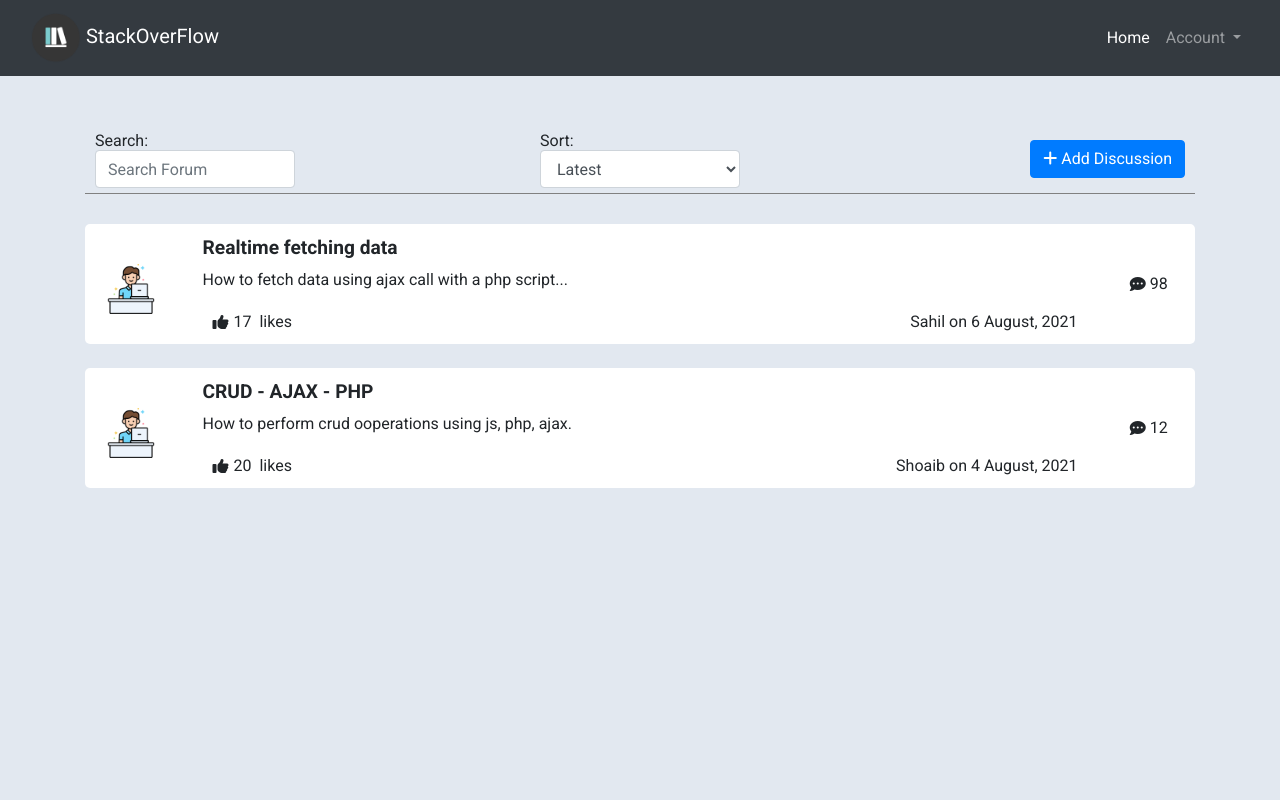
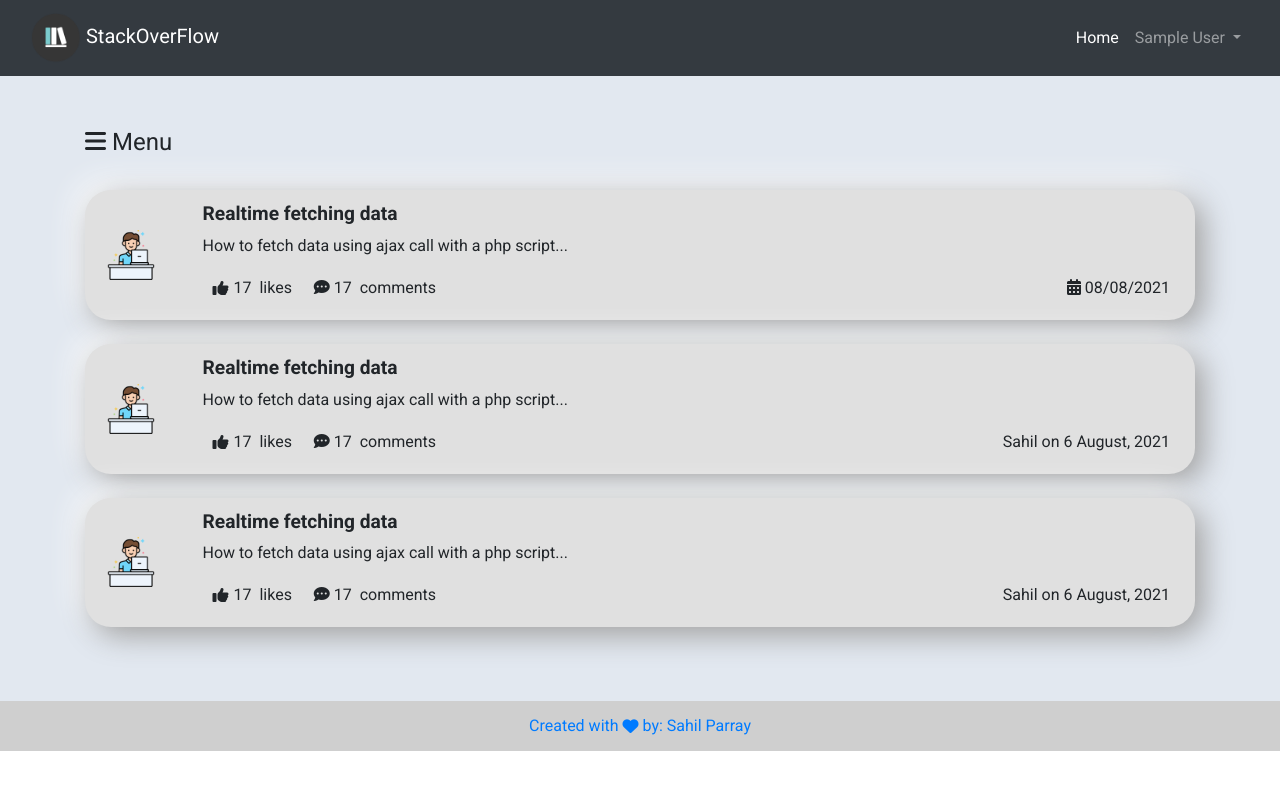
Before and after one commit to s4hil/icsc-stackoverflow, a PHP site: page /home.php in a window 1280 px wide. Run offline with PHP 8.4, Linux system fonts and the light colour scheme; the visitor is signed in with stand-in values (Sample User, id 1); some libraries are stand-ins or nearby versions.

Commit message:
modified ui

```diff
--- /dev/null
+++ b/assets/components/footer.php
@@ -0,0 +1,3 @@
+<footer class="copyrights">
+Created with&nbsp;<i class="fas fa-heart"></i>&nbsp;by:<a href="https://sahilparray.tech">&nbsp;Sahil Parray</a>
+</footer>
--- a/assets/components/navbar.php
+++ b/assets/components/navbar.php
@@ -15,7 +15,7 @@
 
         <li class="nav-item dropdown">
           <a class="nav-link dropdown-toggle" href="#" id="accountSetting" role="button" data-bs-toggle="dropdown" aria-expanded="false">
-            Account
+          <?php echo $_SESSION['userName']; ?>
           </a>
           <ul class="dropdown-menu" aria-labelledby="accountSetting" style="margin-left: -70px;">
             <li>
--- a/assets/css/common.css
+++ b/assets/css/common.css
@@ -13,6 +13,8 @@
 	--mid-dark: #1C5C87;
 	--bright: #fff;
 	--danger: #d9534f;
+	--light-blue: #e2e8f0;
+	--dark-grey: #343a40;
 }
 
 .copyrights {
--- a/assets/css/home.css
+++ b/assets/css/home.css
@@ -1,9 +1,8 @@
 :root {
-	--discussion-box-height: 120px;
+	--discussion-box-height: 100%;
 }
 .wrapper {
-	background: #e2e8f0;
-	height: 100vh;
+	background: var(--light-blue);
 }
 
 .forum-container {
@@ -18,6 +17,11 @@
 	justify-content: space-between;
 	border-bottom: 1px solid grey;
 	padding: 10px;
+}
+
+.menu-btn {
+	font-size: 1.5rem;
+	cursor: pointer;
 }
 
 .top-bar fieldset {
@@ -47,8 +51,11 @@
 
 .discussion {
 	height: var(--discussion-box-height);
-	background: #fff;
-	border-radius: 5px;
+	border-radius: 26px;
+	overflow: hidden;
+	background: #e0e0e0;
+	box-shadow:  8px 8px 30px #9d9d9d,
+             -8px -8px 30px #ffffff;
 }
 
 .discussion-topic {
@@ -83,6 +90,7 @@
 
 .discussion-user-img{
 	height: 100%;
+	width: 100%;
 	display: flex;
 	justify-content: center;
 	align-items: center;
@@ -102,6 +110,8 @@
 
 .discussion-stats {
 	display: flex;
+	justify-content: flex-start;
+	align-items: center;
 }
 
 .discussion-stats .ups, .discussion-stats .downs {
@@ -115,3 +125,48 @@
 	margin-right: 5px;
 	cursor: pointer;
 }
+
+.copyrights {
+	color: var(--blue);
+}
+
+/* Footer*/
+.copyrights {
+	height: 50px;
+	background: #cfcfcf;
+	position: inherit;
+	display: block;
+	width: 100%;
+	text-align: center;
+	color: var(--blue);
+	margin-top: 50px;
+	display: flex;
+	justify-content: center;
+	align-items: center;
+}
+
+
+@media only screen and (max-width: 768px){
+
+	.discussion {
+		padding: 0px;
+		height: 100%;
+		font-size: .8rem;
+		margin-top: 20px;
+	}
+	.first-col {
+		background: var(--dark-grey);
+	}
+	.mid-col {
+		padding: 0;
+	}
+	.top-bar {
+		width: 100%;
+		display: flex;
+		justify-content: space-between;
+		align-items: center;
+	}
+	.top-bar label {
+		display: none;
+	}
+}
--- a/assets/js/home.js
+++ b/assets/js/home.js
@@ -0,0 +1,11 @@
+$(document).ready(()=>{
+
+	$(".top-bar").hide(0);
+
+	// Display menu
+	$(".menu-btn").click((e)=>{
+		e.preventDefault();
+		$(".top-bar").slideToggle();
+		$("#menu-icon").toggleClass('fa-bars fa-times');
+	});
+}); // main
--- a/home.php
+++ b/home.php
@@ -13,7 +13,7 @@
 <!DOCTYPE html>
 <html lang="en">
   	<head>
-	    <title>Login - ICSC - StackOverflow</title>
+	    <title>Home - ICSC - StackOverflow</title>
 
 		<!-- Basic Metas -->
 		<meta charset="utf-8">
@@ -25,7 +25,6 @@
 		<link href="https://fonts.googleapis.com/css2?family=Roboto:wght@300;400;500;700&display=swap" rel="stylesheet">
 
 		<!-- CSS -->
-		<link rel="stylesheet" href="assets/css/particles.css">
 		<link rel="stylesheet" href="assets/css/bootstrap.min.css">
 		<link rel="stylesheet" href="assets/css/common.css">
 		<link rel="stylesheet" href="assets/css/home.css">
@@ -39,21 +38,15 @@
 	    	<?php include 'assets/components/navbar.php'; ?>
 	    	<section class="forum-container container mt-5">
 	    		<div class="forum-content">
+	    			<div class="menu-btn">
+	    				<i class="fas fa-bars" id="menu-icon"></i> Menu
+	    			</div>
 	    			<div class="top-bar">
 	    				<fieldset>
-	    					<label>Search:</label>
 	    					<input type="text" id="search-forum" class="form-control" placeholder="Search Forum">
 	    				</fieldset>
 	    				<fieldset>
-	    					<label>Sort:</label>
-	    					<select class="form-control">
-	    					<option>Latest</option>
-	    					<option>Unsolved</option>
-	    					<option>Popular</option>
-	    				</select>
-	    				</fieldset>
-	    				<fieldset>
-	    					<button class="btn btn-primary" id="addDiscussion">
+	    					<button class="ml-auto btn btn-primary" id="addDiscussion" data-bs-toggle="modal" data-bs-target="#addDiscussionModal">
 	    					<i class="fas fa-plus"></i> Add Discussion
 	    				</button>
 	    				</fieldset>
@@ -61,12 +54,12 @@
 	    			<div class="discussions-container container">
 		    			<!-- Begin Row-->
 		    			<div class='discussion row justify-content-around'>
-		    				<div class="col-3 col-sm-3 col-lg-1">
+		    				<div class="first-col col-2 col-xs-2 col-sm-2 col-lg-1">
 		    					<div class="discussion-user-img">
-		    						<img src="assets/imgs/035-junior.png">
+		    						<img src="assets/imgs/035-junior.png" width="100%">
 		    					</div>
 		    				</div>
-		    				<div class="col-3 col-sm-3 col-lg-10">
+		    				<div class="mid-col col-10 col-xs-10 col-sm-10 col-lg-11">
 		    					<div class="discussion-box">
 		    						<header class="discussion-topic">Realtime fetching data</header>
 		    						<p class="discussion-text">How to fetch data using ajax call with a php script...</p>
@@ -76,51 +69,118 @@
 				    							<i class="fas fa-thumbs-up"></i>
 				    							<span>17</span>&nbsp; likes
 				    						</div>
+				    						&nbsp; &nbsp;
+				    						<div class="comments">
+				    							<i class="fas fa-comment-dots"></i>
+				    							<span>17</span>&nbsp; comments
+				    						</div>
 			    						</div>
-		    							<div class="discussion-credits">Sahil on 6 August, 2021</div>
+		    							<div class="discussion-credits">
+		    								<i class="fas fa-calendar-alt"></i> 08/08/2021
+		    							</div>
 		    						</footer>
-		    					</div>
-		    				</div>
-		    				<div class="col-3 col-sm-3 col-lg-1">
-		    					<div class="discussion-comments-count">
-		    						<i class="fas fa-comment-dots mr-1"></i> 98
 		    					</div>
 		    				</div>
 		    			</div><br>
 		    			<!-- End Row-->
 		    			<!-- Begin Row-->
 		    			<div class='discussion row justify-content-around'>
-		    				<div class="col-3 col-sm-3 col-lg-1">
+		    				<div class="first-col col-2 col-xs-2 col-sm-2 col-lg-1">
 		    					<div class="discussion-user-img">
-		    						<img src="assets/imgs/035-junior.png">
+		    						<img src="assets/imgs/035-junior.png" width="100%">
 		    					</div>
 		    				</div>
-		    				<div class="col-3 col-sm-3 col-lg-10">
+		    				<div class="mid-col col-10 col-xs-10 col-sm-10 col-lg-11">
 		    					<div class="discussion-box">
-		    						<header class="discussion-topic">CRUD - AJAX - PHP</header>
-		    						<p class="discussion-text">How to perform crud ooperations using js, php, ajax.</p>
+		    						<header class="discussion-topic">Realtime fetching data</header>
+		    						<p class="discussion-text">How to fetch data using ajax call with a php script...</p>
 		    						<footer class="discussion-footer">
 		    							<div class="discussion-stats">
 				    						<div class="ups">
 				    							<i class="fas fa-thumbs-up"></i>
-				    							<span>20</span>&nbsp; likes
+				    							<span>17</span>&nbsp; likes
+				    						</div>
+				    						&nbsp; &nbsp;
+				    						<div class="comments">
+				    							<i class="fas fa-comment-dots"></i>
+				    							<span>17</span>&nbsp; comments
 				    						</div>
 			    						</div>
-		    							<div class="discussion-credits">Shoaib on 4 August, 2021</div>
+		    							<div class="discussion-credits">Sahil on 6 August, 2021</div>
 		    						</footer>
-		    					</div>
-		    				</div>
-		    				<div class="col-3 col-sm-3 col-lg-1">
-		    					<div class="discussion-comments-count">
-		    						<i class="fas fa-comment-dots mr-1"></i> 12
 		    					</div>
 		    				</div>
 		    			</div><br>
 		    			<!-- End Row-->
+		    			<!-- Begin Row-->
+		    			<div class='discussion row justify-content-around'>
+		    				<div class="first-col col-2 col-xs-2 col-sm-2 col-lg-1">
+		    					<div class="discussion-user-img">
+		    						<img src="assets/imgs/035-junior.png" width="100%">
+		    					</div>
+		    				</div>
+		    				<div class="mid-col col-10 col-xs-10 col-sm-10 col-lg-11">
+		    					<div class="discussion-box">
+		    						<header class="discussion-topic">Realtime fetching data</header>
+		    						<p class="discussion-text">How to fetch data using ajax call with a php script...</p>
+		    						<footer class="discussion-footer">
+		    							<div class="discussion-stats">
+				    						<div class="ups">
+				    							<i class="fas fa-thumbs-up"></i>
+				    							<span>17</span>&nbsp; likes
+				    						</div>
+				    						&nbsp; &nbsp;
+				    						<div class="comments">
+				    							<i class="fas fa-comment-dots"></i>
+				    							<span>17</span>&nbsp; comments
+				    						</div>
+			    						</div>
+		    							<div class="discussion-credits">Sahil on 6 August, 2021</div>
+		    						</footer>
+		    					</div>
+		    				</div>
+		    			</div><br>
+		    			<!-- End Row-->
+
 	    			</div>
 	    		</div>
 	    	</section>
+	    	<?php include 'assets/components/footer.php'; ?>
 		</main>
+
+		<!-- BEGIN MODAL -->
+		<!-- Modal -->
+		<div class="modal fade" id="addDiscussionModal" tabindex="-1" aria-labelledby="addDiscussionModal" aria-hidden="true">
+		  	<div class="modal-dialog modal-lg">
+			    <div class="modal-content">
+			      	<div class="modal-header">
+			        	<h5 class="modal-title" id="exampleModalLabel">Add Discussion</h5>
+			      	</div>
+			      	<div class="modal-body">
+			        	<form class="form">
+			        		<fieldset class="form-group">
+			        			<label><i class="fas fa-quote-right"></i> Topic</label>
+			        			<input type="text" id="dTopic" class="form-control">
+			        		</fieldset>
+			        		<fieldset class="form-group">
+			        			<label><i class="fas fa-clipboard"></i> Details</label>
+			        			<textarea type="text" id="dDetails" class="form-control" rows="3"></textarea>
+			        		</fieldset>
+			        		<fieldset class="form-group">
+			        			<label><i class="fas fa-image"></i> Images</label>
+			        			<input class="form-control" type="file" name="" accept="image/*">
+			        		</fieldset>
+			        	</form>
+			      	</div>
+			      	<div class="modal-footer">
+			        	<button type="button" class="btn btn-secondary" data-bs-dismiss="modal">Close</button>
+			        	<button type="button" class="btn btn-primary">Post</button>
+			      	</div>
+			    </div>
+		  	</div>
+		</div>
+		<!-- END MODAL -->
+
 	    <!-- JS -->
 		<script src="https://kit.fontawesome.com/de41999cf3.js"></script>
 		<script src="assets/js/jquery.min.js"></script>
--- a/index.php
+++ b/index.php
@@ -103,10 +103,7 @@
 				</div>
 			</div>
 		</div>
-		<footer class="copyrights">
-			Created with <i class="fas fa-heart"></i> by:
-			<a href="https://sahilparray.tech"> Sahil Parray </a>
-		</footer>
+	    <?php include 'assets/components/footer.php'; ?>
 	</div>
 	<!-- JS -->
 	<script src="https://kit.fontawesome.com/de41999cf3.js"></script>
```
Also changed, not shown: assets/css/discussion.css (added, +76 -0 lines), discussion.php (added, +146 -0 lines), assets/imgs/code.png (added), assets/js/discussion.js (added).
